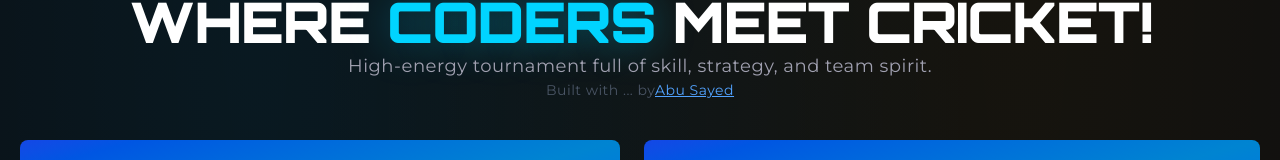
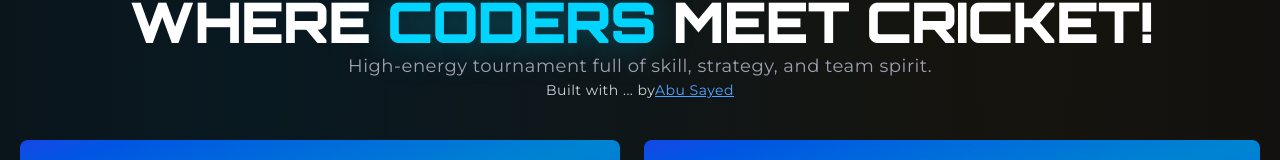
Before and after one commit to absyd/cst-tech-titans-trophy, a React (Vite) app: page / in a window 1280 px wide. Shown: the part 339-499 px from the top of the page. Built offline with nearby package versions, Linux system fonts and the light colour scheme.

Commit message:
credit highlighting

```diff
--- a/src/components/Hero.jsx
+++ b/src/components/Hero.jsx
@@ -18,7 +18,7 @@
 
       <p className="sub font-family['Montserrat', sans-serif]">
         High-energy tournament full of skill, strategy, and team spirit.
-        <p className='text-sm text-gray-600'>Built with ... by
+        <p className='text-sm text-gray-300'>Built with ... by
           <a href="https://absyd.xyz" className="link text-blue-400 underline">Abu Sayed</a>
         </p>
 
```
